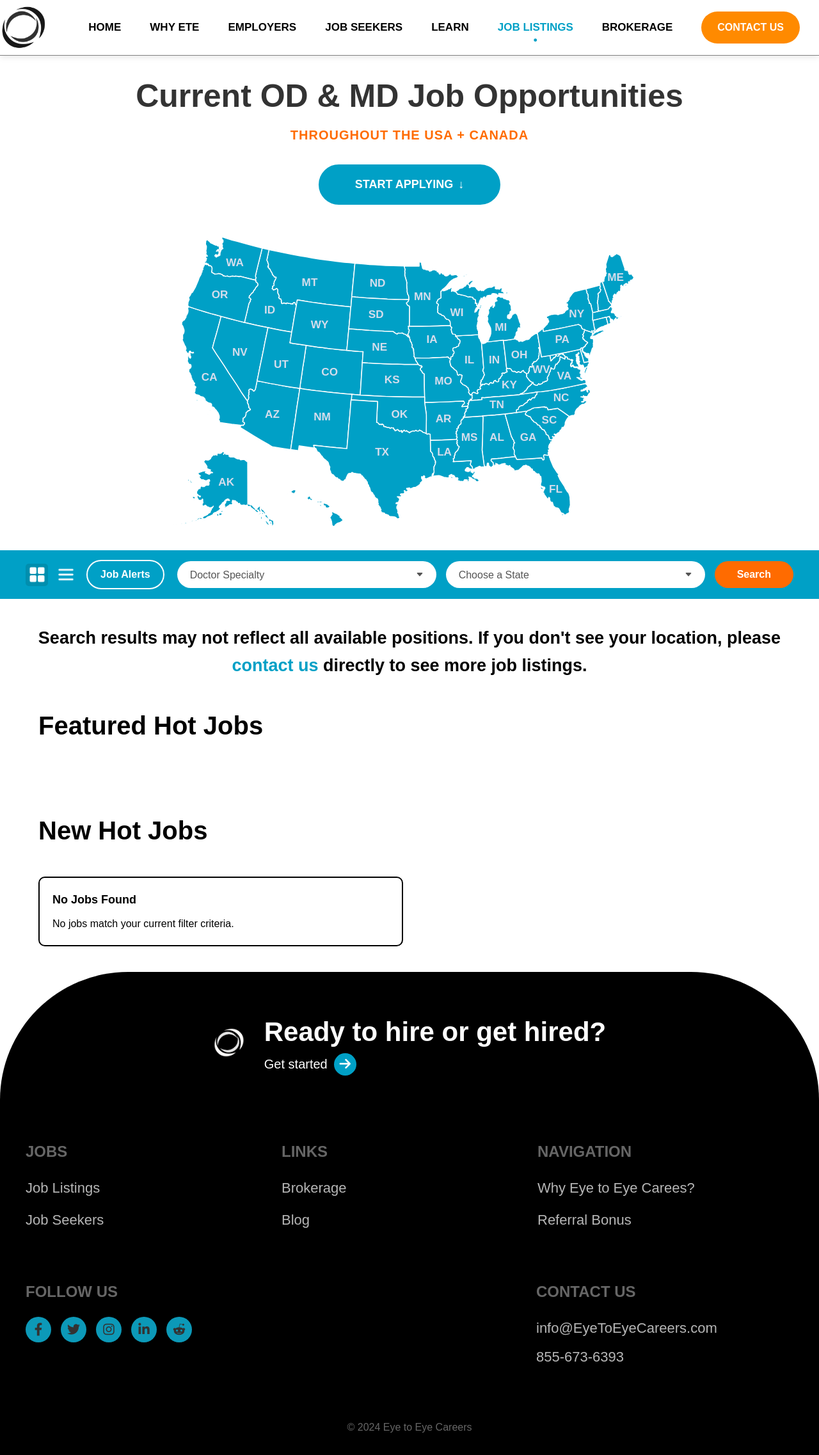
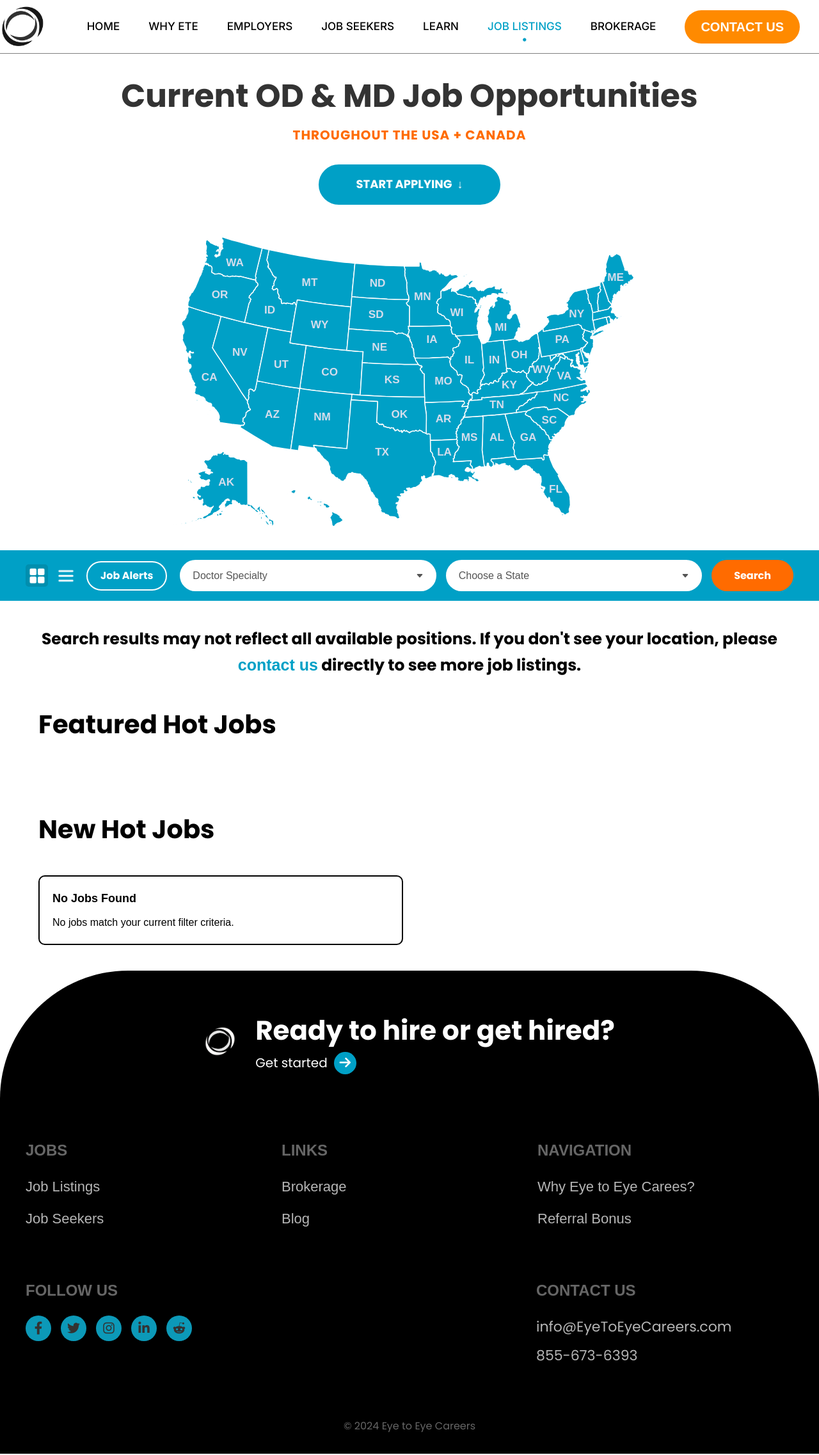
Before and after one commit to srivardhanrr/job_listing, a Django app: page / in a window 1280 px wide. Shown: the whole page at 64% size. Run offline with Django 5.2, Linux system fonts and the light colour scheme; data that the repository does not hold is empty.

Commit message:
First Commit

```diff
--- a/templates/jobs/footer.html
+++ b/templates/jobs/footer.html
@@ -13,6 +13,7 @@
 }
 
 .top-section {
+    font-family: 'Poppins', sans-serif;
     display: flex;
     align-items: center;
     justify-content: center;
@@ -27,12 +28,14 @@
 }
 
 .footer-cta h2 {
+    font-family: 'Poppins', sans-serif;
     font-size: 42px;
     margin: 0;
     color: white;
 }
 
 .get-started {
+    font-family: 'Poppins', sans-serif;
     display: flex;
     align-items: center;
     gap: 10px;
@@ -53,6 +56,7 @@
 
 /* Main Navigation Section */
 .footer-nav-section {
+    font-family: "Poppins", sans-serif;
     display: flex;
     justify-content: space-around;
     margin-bottom: 60px;
@@ -126,6 +130,7 @@
 }
 
 .contact-info a {
+    font-family: 'Poppins', sans-serif;
     display: block;
     color: #b6b6b6;
     text-decoration: none;
@@ -134,6 +139,7 @@
 }
 
 .copyright {
+    font-family: 'Poppins', sans-serif;
     text-align: center;
     color: #666;
     padding-top: 30px;
@@ -187,7 +193,7 @@
         </div>
 
         <!-- Main Navigation -->
-        <div class="footer-nav-section">
+        <div class="footer-nav-section" style="font-family: 'Poppins', sans-serif;">
             <div>
                 <h3>JOBS</h3>
                 <ul>
@@ -215,7 +221,7 @@
         <div style="align-items: stretch" class="footer-bottom">
             <div>
                 <h3>FOLLOW US</h3>
-                <div class="social-links">
+                <div class="social-links" style="font-family: 'Poppins', sans-serif;">
                     <a href="#" style="text-decoration: none"><i class="fab fa-facebook-f"></i></a>
                     <a href="#" style="text-decoration: none"><i class="fab fa-twitter"></i></a>
                     <a href="#" style="text-decoration: none"><i class="fab fa-instagram"></i></a>
@@ -225,7 +231,7 @@
             </div>
             <div>
                 <h3>CONTACT US</h3>
-                <div class="contact-info">
+                <div class="contact-info" style="font-family: 'Poppins', sans-serif;">
                     <a href="mailto:info@EyeToEyeCareers.com">info@EyeToEyeCareers.com</a>
                     <a href="tel:855-673-6393">855-673-6393</a>
                 </div>
@@ -233,7 +239,7 @@
         </div>
 
         <!-- Copyright -->
-        <div class="copyright">
+        <div class="copyright" style="font-family: 'Poppins', sans-serif;">
             © 2024 Eye to Eye Careers
         </div>
     </div>
--- a/templates/jobs/header.html
+++ b/templates/jobs/header.html
@@ -4,7 +4,6 @@
     padding: 8px 30px;
     padding-left: 0px;
     background: white;
-    box-shadow: 0 2px 10px rgba(0,0,0,0.1);
     position: fixed;
     border-bottom: 1px solid gray;
     top: 0;
@@ -14,7 +13,7 @@
 }
 
 .header-container {
-    max-width: 1400px;
+    max-width: 1520px;
     margin: 0 auto;
     display: flex;
     align-items: center;
@@ -22,7 +21,7 @@
 }
 
 .logo {
-    height: 70px;
+    height: 67px;
     width: auto;
 }
 
@@ -38,10 +37,11 @@
 }
 
 .nav-link {
+    font-family: 'Inter', sans-serif;
     text-decoration: none;
     color: #000000;
     font-size: 17px;
-    font-weight: 550;
+    font-weight: 500;
     position: relative;
     padding: 5px 0;
 }
@@ -62,12 +62,13 @@
 .contact-button {
     background: #ff8a00;
     color: white;
-    padding: 12px 25px;
+    padding: 10px 25px;
     border-radius: 50px;
     text-decoration: none;
-    font-weight: bold;
-    font-size: 16px;
+    font-weight: 700;
+    font-size: 20px;
     white-space: nowrap;
+    transition: 0.3s;
 }
 
 .contact-button:hover {
--- a/templates/jobs/listing.html
+++ b/templates/jobs/listing.html
@@ -5,6 +5,14 @@
     <meta charset="UTF-8">
     <meta name="viewport" content="width=device-width, initial-scale=1.0">
     <title>Current OD & MD Job Opportunities</title>
+    <link rel="preconnect" href="https://fonts.googleapis.com">
+    <link rel="preconnect" href="https://fonts.gstatic.com" crossorigin>
+    <link href="https://fonts.googleapis.com/css2?family=Inter:ital,opsz,wght@0,14..32,100..900;1,14..32,100..900&family=Poppins:ital,wght@0,100;0,200;0,300;0,400;0,500;0,600;0,700;0,800;0,900;1,100;1,200;1,300;1,400;1,500;1,600;1,700;1,800;1,900&display=swap"
+          rel="stylesheet">
+    <link rel="preconnect" href="https://fonts.googleapis.com">
+    <link rel="preconnect" href="https://fonts.gstatic.com" crossorigin>
+    <link href="https://fonts.googleapis.com/css2?family=Poppins:ital,wght@0,100;0,200;0,300;0,400;0,500;0,600;0,700;0,800;0,900;1,100;1,200;1,300;1,400;1,500;1,600;1,700;1,800;1,900&display=swap"
+          rel="stylesheet">
     <script src="{% static 'map/mapdata.js' %}"></script>
     <script src="{% static 'map/usmap.js' %}"></script>
     <link rel="stylesheet" href="https://cdnjs.cloudflare.com/ajax/libs/font-awesome/6.0.0/css/all.min.css">
@@ -16,6 +24,7 @@
         }
 
         body {
+            font-family: "Poppins", sans-serif;
             margin-top: 60px;
             background: #fff;
             line-height: 1.6;
@@ -52,6 +61,7 @@
         }
 
         .start-applying {
+            font-family: "Poppins", sans-serif;
             display: inline-block;
             background-color: #00a0c6;
             color: white;
@@ -150,6 +160,7 @@
         }
 
         .job-alerts {
+                        font-family: "Poppins", sans-serif;
             background-color: transparent;
             border: 2px solid white;
             color: white;
@@ -382,11 +393,13 @@
         }
 
         /* Info Text */
-        .info-text {
+        .info-text
+        {
+            font-family: "Poppins", sans-serif;
             text-align: center;
             font-weight: bold;
             margin: 20px 0;
-            font-size: 27px;
+            font-size: 25px;
             color: #000000;
         }
 
@@ -485,6 +498,7 @@
 
         .section-title {
             font-size: 40px;
+            font-family: "Poppins", sans-serif;
             margin: 40px 0 20px;
             padding-left: 20px;
             max-width: 1200px;
@@ -513,11 +527,11 @@
 </head>
 <body>
 {% include 'jobs/header.html' %}
-<div class="container">
+<div class="container" style="font-family: 'Poppins', sans-serif;">
     <!-- Header -->
-    <div class="header">
-        <h1>Current OD & MD Job Opportunities</h1>
-        <div class="subtitle">THROUGHOUT THE USA + CANADA</div>
+    <div class="header" >
+        <h1 style="font-family: 'Poppins', sans-serif;">Current OD & MD Job Opportunities</h1>
+        <div class="subtitle" style="font-family: 'Poppins', sans-serif;">THROUGHOUT THE USA + CANADA</div>
         <a href="#" class="start-applying">Start Applying</a>
     </div>
 
@@ -526,7 +540,7 @@
     </div>
 </div>
 <!-- Search Bar -->
-<div class="search-bar">
+<div class="search-bar" style="font-family: 'Poppins', sans-serif;">
     <div class="search-container">
         <div class="menu-section">
             <div class="view-controls">
@@ -546,12 +560,12 @@
                     <img style="width: 30px" src="{% static 'assets/list-icon.png' %}"/>
                 </button>
             </div>
-            <a href="#" class="job-alerts">Job Alerts</a>
+            <a href="#"  class="job-alerts">Job Alerts</a>
         </div>
 
         <form method="GET" class="search-inputs" id="searchForm">
             <select name="category" class="search-select" id="doctorSpecialty">
-                <option value="">Doctor Specialty</option>
+                <option value="" >Doctor Specialty</option>
                 {% for category in categories %}
                     <option value="{{ category.slug }}"
                             {% if current_filters.category == category.slug %}selected{% endif %}>
@@ -568,7 +582,7 @@
                     </option>
                 {% endfor %}
             </select>
-            <button type="submit" class="search-button">Search</button>
+            <button type="submit" style="font-family: 'Poppins', sans-serif;" class="search-button">Search</button>
         </form>
     </div>
 </div>
@@ -610,6 +624,9 @@
                     <span class="current">{{ num }}</span>
                 {% else %}
                     <a href="?page=
+
+
+
                             {{ num }}{% if current_filters.category %}&category={{ current_filters.category }}{% endif %}{% if current_filters.state %}&state={{ current_filters.state }}{% endif %}">{{ num }}</a>
                 {% endif %}
             {% endfor %}
```
Also changed, not shown: templates/jobs/job_card.html (+13 -11 lines).
